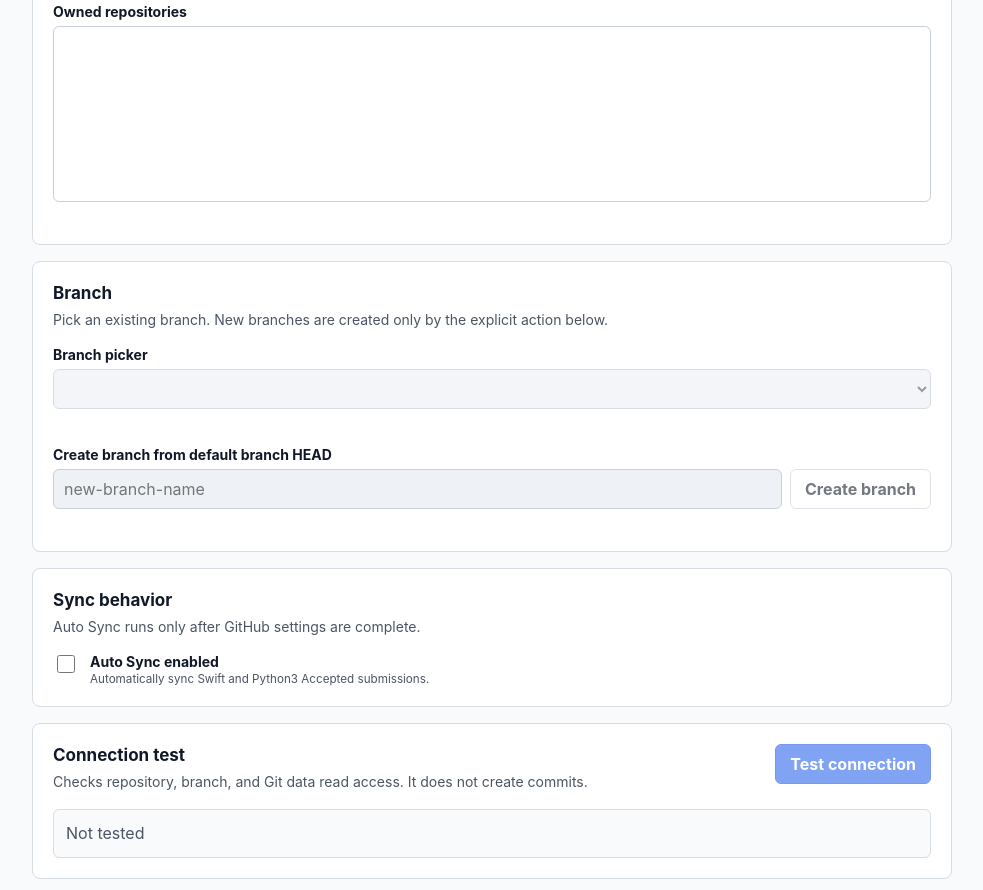
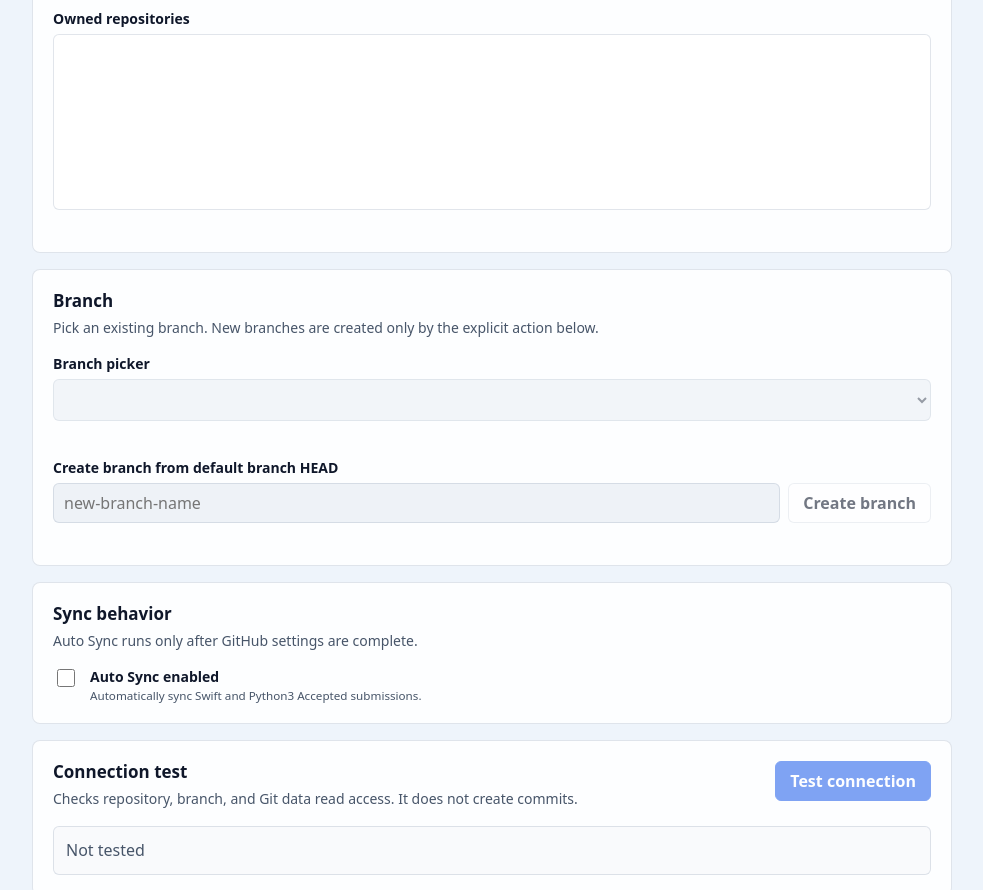
Before and after one commit to zaehorang/SolveSync, a website built with Vite: page src/options/index.html in a window 1280 px wide. Shown: the part 705-1595 px from the top of the page, without its empty margins (148-1131 px from the left). Built offline with nearby package versions, Linux system fonts and the light colour scheme; some packages are replaced by stand-ins of ours.

Commit message:
feat(2-liquid-glass-ui): step 2 — glass-theme-tokens

```diff
--- a/src/options/styles.css
+++ b/src/options/styles.css
@@ -1,9 +1,9 @@
+@import "../shared/theme.css";
+
 :root {
-  color: #111827;
-  background: #f8fafc;
-  font-family:
-    Inter, ui-sans-serif, system-ui, -apple-system, BlinkMacSystemFont, "Segoe UI",
-    sans-serif;
+  color: var(--ss-text-primary);
+  background: var(--ss-bg);
+  font-family: var(--ss-font-sans);
   font-size: 16px;
 }
 
@@ -14,6 +14,7 @@
 body {
   margin: 0;
   min-width: 320px;
+  background: var(--ss-bg);
 }
 
 button,
@@ -35,7 +36,7 @@ select {
 
 .eyebrow {
   margin: 0 0 6px;
-  color: #4b5563;
+  color: var(--ss-text-secondary);
   font-size: 0.8125rem;
   font-weight: 700;
   letter-spacing: 0;
@@ -72,7 +73,7 @@ h3 {
 .status-text,
 .field-message,
 .checkbox-row small {
-  color: #4b5563;
+  color: var(--ss-text-secondary);
 }
 
 .lede {
@@ -87,9 +88,9 @@ h3 {
 }
 
 .panel {
-  border: 1px solid #d7dde5;
-  border-radius: 8px;
-  background: #ffffff;
+  border: 1px solid var(--ss-hairline);
+  border-radius: var(--ss-radius-panel);
+  background: var(--ss-glass-elevated);
   padding: 20px;
 }
 
@@ -118,7 +119,7 @@ h3 {
 }
 
 label {
-  color: #111827;
+  color: var(--ss-text-primary);
   font-size: 0.875rem;
   font-weight: 700;
 }
@@ -126,10 +127,10 @@ label {
 input,
 select {
   width: 100%;
-  border: 1px solid #c8d0da;
+  border: 1px solid var(--ss-hairline);
   border-radius: 6px;
-  background: #ffffff;
-  color: #111827;
+  background: var(--ss-glass-elevated);
+  color: var(--ss-text-primary);
   min-height: 40px;
   padding: 8px 10px;
 }
@@ -137,14 +138,14 @@ select {
 input:focus,
 select:focus,
 button:focus-visible {
-  outline: 2px solid #2563eb;
+  outline: 2px solid var(--ss-accent);
   outline-offset: 2px;
 }
 
 input:disabled,
 select:disabled {
-  background: #eef2f7;
-  color: #6b7280;
+  background: var(--ss-input-disabled);
+  color: var(--ss-text-disabled);
 }
 
 select[size] {
@@ -169,15 +170,15 @@ select[size] {
 }
 
 .button.primary {
-  border-color: #1d4ed8;
-  background: #2563eb;
-  color: #ffffff;
+  border-color: var(--ss-accent);
+  background: var(--ss-accent);
+  color: var(--ss-text-on-accent);
 }
 
 .button.secondary {
-  border-color: #c8d0da;
-  background: #ffffff;
-  color: #111827;
+  border-color: var(--ss-hairline);
+  background: var(--ss-glass-elevated);
+  color: var(--ss-text-primary);
 }
 
 .button:disabled {
@@ -187,7 +188,7 @@ select[size] {
 
 .checklist-block {
   margin-top: 16px;
-  border-top: 1px solid #e5e9ef;
+  border-top: 1px solid var(--ss-hairline);
   padding-top: 16px;
 }
 
@@ -195,7 +196,7 @@ select[size] {
 .disclosure-list {
   margin: 0;
   padding-left: 20px;
-  color: #4b5563;
+  color: var(--ss-text-secondary);
   line-height: 1.55;
 }
 
@@ -229,33 +230,33 @@ select[size] {
 }
 
 .status-box {
-  border: 1px solid #d7dde5;
+  border: 1px solid var(--ss-hairline);
   border-radius: 6px;
   padding: 12px;
   line-height: 1.45;
 }
 
 .status-box.neutral {
-  background: #f8fafc;
-  color: #4b5563;
+  background: var(--ss-surface-muted);
+  color: var(--ss-text-secondary);
 }
 
 .status-box.success {
-  border-color: #86efac;
-  background: #f0fdf4;
-  color: #15803d;
+  border-color: var(--ss-success-border);
+  background: var(--ss-success-soft);
+  color: var(--ss-success);
 }
 
 .status-box.warning {
-  border-color: #fcd34d;
-  background: #fffbeb;
-  color: #b45309;
+  border-color: var(--ss-warning-border);
+  background: var(--ss-warning-soft);
+  color: var(--ss-warning);
 }
 
 .status-box.error {
-  border-color: #fecaca;
-  background: #fef2f2;
-  color: #b91c1c;
+  border-color: var(--ss-error-border);
+  background: var(--ss-error-soft);
+  color: var(--ss-error);
 }
 
 .field-message {
@@ -266,15 +267,15 @@ select[size] {
 }
 
 .field-message.error {
-  color: #b91c1c;
+  color: var(--ss-error);
 }
 
 .field-message.success {
-  color: #15803d;
+  color: var(--ss-success);
 }
 
 .field-message.warning {
-  color: #b45309;
+  color: var(--ss-warning);
 }
 
 .action-panel {
--- a/src/popup/styles.css
+++ b/src/popup/styles.css
@@ -1,9 +1,9 @@
+@import "../shared/theme.css";
+
 :root {
-  color: #111827;
-  background: #f8fafc;
-  font-family:
-    Inter, ui-sans-serif, system-ui, -apple-system, BlinkMacSystemFont, "Segoe UI",
-    sans-serif;
+  color: var(--ss-text-primary);
+  background: var(--ss-bg);
+  font-family: var(--ss-font-sans);
   font-size: 16px;
 }
 
@@ -15,6 +15,7 @@ body {
   width: 380px;
   margin: 0;
   overflow-x: hidden;
+  background: var(--ss-bg);
 }
 
 button,
@@ -54,7 +55,7 @@ p {
 
 .eyebrow {
   margin-bottom: 2px;
-  color: #4b5563;
+  color: var(--ss-text-secondary);
   font-size: 0.6875rem;
   font-weight: 700;
   letter-spacing: 0;
@@ -80,9 +81,9 @@ h3 {
 }
 
 .panel {
-  border: 1px solid #d7dde5;
-  border-radius: 8px;
-  background: #ffffff;
+  border: 1px solid var(--ss-hairline);
+  border-radius: var(--ss-radius-panel);
+  background: var(--ss-glass-elevated);
   padding: 12px;
 }
 
@@ -100,7 +101,7 @@ h3 {
 .history-detail,
 .security-note,
 .empty-state {
-  color: #4b5563;
+  color: var(--ss-text-secondary);
 }
 
 .status-text {
@@ -112,21 +113,21 @@ h3 {
 
 .status-text.success,
 .field-message.success {
-  color: #15803d;
+  color: var(--ss-success);
 }
 
 .status-text.warning,
 .field-message.warning {
-  color: #b45309;
+  color: var(--ss-warning);
 }
 
 .status-text.error,
 .field-message.error {
-  color: #b91c1c;
+  color: var(--ss-error);
 }
 
 .status-box {
-  border: 1px solid #d7dde5;
+  border: 1px solid var(--ss-hairline);
   border-radius: 6px;
   padding: 9px 10px;
   font-size: 0.8125rem;
@@ -134,26 +135,26 @@ h3 {
 }
 
 .status-box.neutral {
-  background: #f8fafc;
-  color: #4b5563;
+  background: var(--ss-surface-muted);
+  color: var(--ss-text-secondary);
 }
 
 .status-box.success {
-  border-color: #86efac;
-  background: #f0fdf4;
-  color: #15803d;
+  border-color: var(--ss-success-border);
+  background: var(--ss-success-soft);
+  color: var(--ss-success);
 }
 
 .status-box.warning {
-  border-color: #fcd34d;
-  background: #fffbeb;
-  color: #b45309;
+  border-color: var(--ss-warning-border);
+  background: var(--ss-warning-soft);
+  color: var(--ss-warning);
 }
 
 .status-box.error {
-  border-color: #fecaca;
-  background: #fef2f2;
-  color: #b91c1c;
+  border-color: var(--ss-error-border);
+  background: var(--ss-error-soft);
+  color: var(--ss-error);
 }
 
 .toggle-row {
@@ -182,7 +183,7 @@ h3 {
 
 .toggle-row small {
   margin-top: 1px;
-  color: #4b5563;
+  color: var(--ss-text-secondary);
   font-size: 0.75rem;
   line-height: 1.35;
 }
@@ -212,15 +213,15 @@ h3 {
 }
 
 .button.primary {
-  border-color: #1d4ed8;
-  background: #2563eb;
-  color: #ffffff;
+  border-color: var(--ss-accent);
+  background: var(--ss-accent);
+  color: var(--ss-text-on-accent);
 }
 
 .button.secondary {
-  border-color: #c8d0da;
-  background: #ffffff;
-  color: #111827;
+  border-color: var(--ss-hairline);
+  background: var(--ss-glass-elevated);
+  color: var(--ss-text-primary);
 }
 
 .button.compact {
@@ -237,7 +238,7 @@ h3 {
 button:focus-visible,
 input:focus-visible,
 a:focus-visible {
-  outline: 2px solid #2563eb;
+  outline: 2px solid var(--ss-accent);
   outline-offset: 2px;
 }
 
@@ -257,7 +258,7 @@ a:focus-visible {
 
 .history-item {
   min-width: 0;
-  border-top: 1px solid #e5e9ef;
+  border-top: 1px solid var(--ss-hairline);
   padding: 10px 0;
 }
 
@@ -298,23 +299,23 @@ a:focus-visible {
 }
 
 .status-badge.neutral {
-  background: #eef2f7;
-  color: #4b5563;
+  background: var(--ss-input-disabled);
+  color: var(--ss-text-secondary);
 }
 
 .status-badge.success {
-  background: #dcfce7;
-  color: #15803d;
+  background: var(--ss-bg-wash-green);
+  color: var(--ss-success);
 }
 
 .status-badge.warning {
-  background: #fef3c7;
-  color: #b45309;
+  background: var(--ss-warning-soft);
+  color: var(--ss-warning);
 }
 
 .status-badge.error {
-  background: #fee2e2;
-  color: #b91c1c;
+  background: var(--ss-error-soft);
+  color: var(--ss-error);
 }
 
 .link-row,
@@ -325,7 +326,7 @@ a:focus-visible {
 }
 
 .link-row a {
-  color: #2563eb;
+  color: var(--ss-accent);
   font-size: 0.8125rem;
   font-weight: 700;
   text-decoration: none;
@@ -337,14 +338,14 @@ a:focus-visible {
 
 .failure-detail {
   margin-top: 8px;
-  border-top: 1px solid #e5e9ef;
+  border-top: 1px solid var(--ss-hairline);
   padding-top: 8px;
 }
 
 .failure-detail ul {
   margin: 0;
   padding-left: 18px;
-  color: #4b5563;
+  color: var(--ss-text-secondary);
   font-size: 0.75rem;
   line-height: 1.45;
 }
--- /dev/null
+++ b/src/shared/theme.css
@@ -0,0 +1,32 @@
+:root {
+  --ss-bg: #eef4fb;
+  --ss-bg-wash-blue: #dbeafe;
+  --ss-bg-wash-green: #dcfce7;
+  --ss-bg-wash-lavender: #ede9fe;
+  --ss-glass: rgb(255 255 255 / 0.72);
+  --ss-glass-elevated: rgb(255 255 255 / 0.84);
+  --ss-glass-border: rgb(255 255 255 / 0.72);
+  --ss-hairline: rgb(148 163 184 / 0.28);
+  --ss-text-primary: #0f172a;
+  --ss-text-secondary: #475569;
+  --ss-text-muted: #64748b;
+  --ss-text-on-accent: #ffffff;
+  --ss-accent: #2563eb;
+  --ss-success: #16a34a;
+  --ss-error: #dc2626;
+  --ss-warning: #d97706;
+  --ss-radius-panel: 8px;
+  --ss-radius-shell: 16px;
+  --ss-shadow-glass: 0 18px 48px rgb(15 23 42 / 0.16);
+  --ss-font-sans: ui-sans-serif, system-ui, -apple-system, BlinkMacSystemFont,
+    "Segoe UI", sans-serif;
+  --ss-surface-muted: rgb(248 250 252 / 0.84);
+  --ss-input-disabled: #eef2f7;
+  --ss-text-disabled: #6b7280;
+  --ss-success-soft: #f0fdf4;
+  --ss-warning-soft: #fffbeb;
+  --ss-error-soft: #fef2f2;
+  --ss-success-border: rgb(22 163 74 / 0.32);
+  --ss-warning-border: rgb(217 119 6 / 0.32);
+  --ss-error-border: rgb(220 38 38 / 0.28);
+}
```
Also changed, not shown: src/content/toast.ts (+35 -22 lines).
